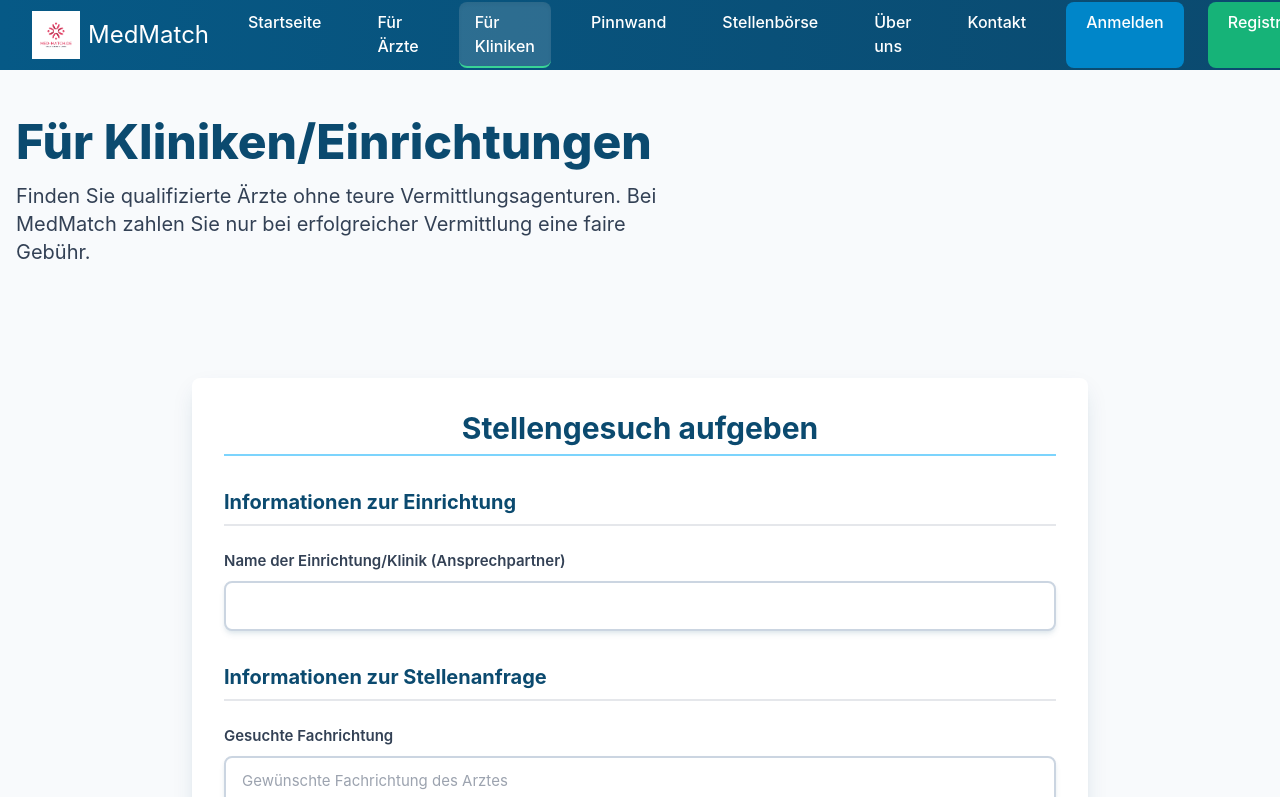
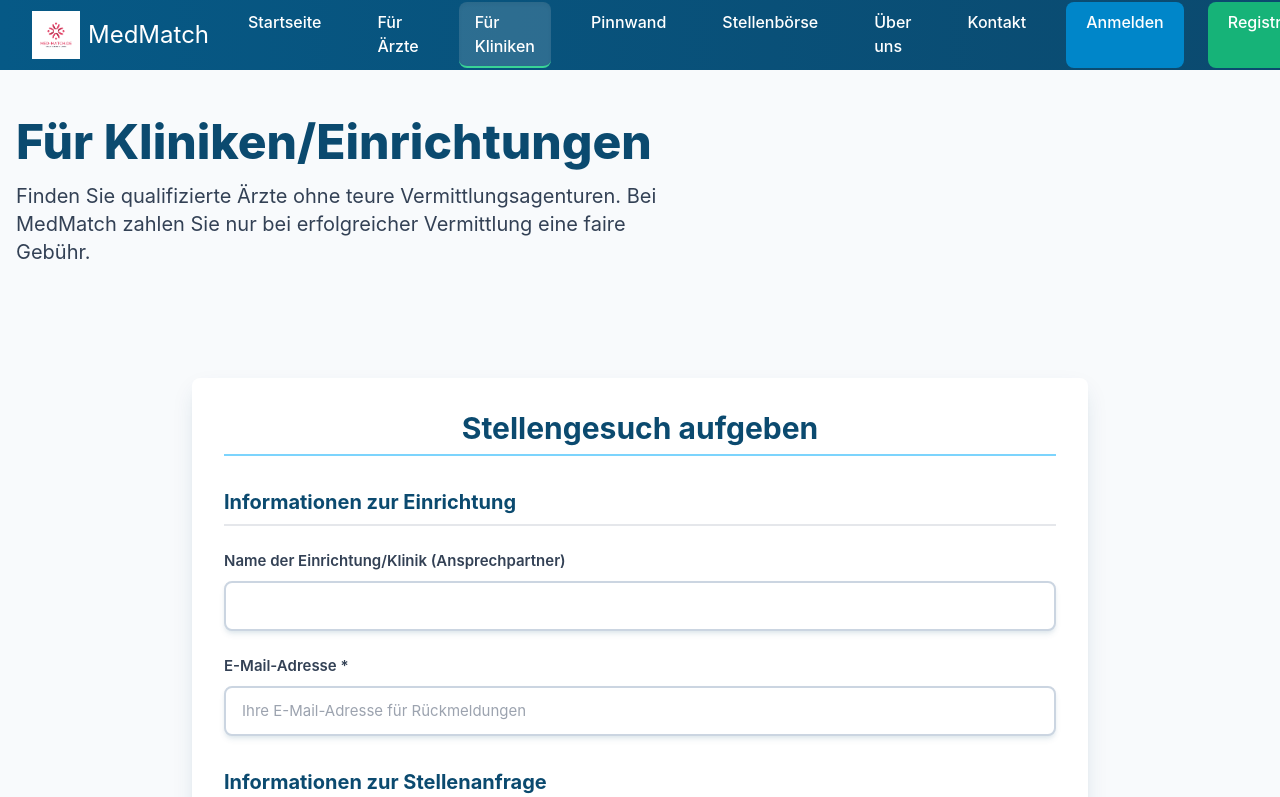
Before and after one commit to seppelz/arztvermittlung, a Vue app: page /for-hospitals in a window 1280 px wide. Shown: the top 797 px of the page. Built offline with nearby package versions, Linux system fonts and the light colour scheme.

Commit message:
Fix: Add missing email field to ForHospitalsPage form

```diff
--- a/src/views/ForHospitalsPage.vue
+++ b/src/views/ForHospitalsPage.vue
@@ -23,6 +23,19 @@
                 <div class="md:col-span-2">
                   <label for="hospitalName" class="block text-text-dark font-semibold mb-2">Name der Einrichtung/Klinik (Ansprechpartner)</label>
                   <input type="text" id="hospitalName" v-model="form.hospitalName" class="w-full px-4 py-3 border-2 border-gray-300 rounded-lg focus:ring-2 focus:ring-primary focus:border-primary text-text-dark bg-white shadow-sm" />
+                </div>
+
+                <!-- Add email field -->
+                <div class="md:col-span-2">
+                  <label for="contactEmail" class="block text-text-dark font-semibold mb-2">E-Mail-Adresse *</label>
+                  <input
+                    type="email"
+                    id="contactEmail"
+                    v-model="form.contactEmail"
+                    required
+                    class="w-full px-4 py-3 border-2 border-gray-300 rounded-lg focus:ring-2 focus:ring-primary focus:border-primary text-text-dark bg-white shadow-sm"
+                    placeholder="Ihre E-Mail-Adresse für Rückmeldungen"
+                  />
                 </div>
               </div>
             </div>
```
Also changed, not shown: 2 other files (tests, documents, lock files or other folders).
